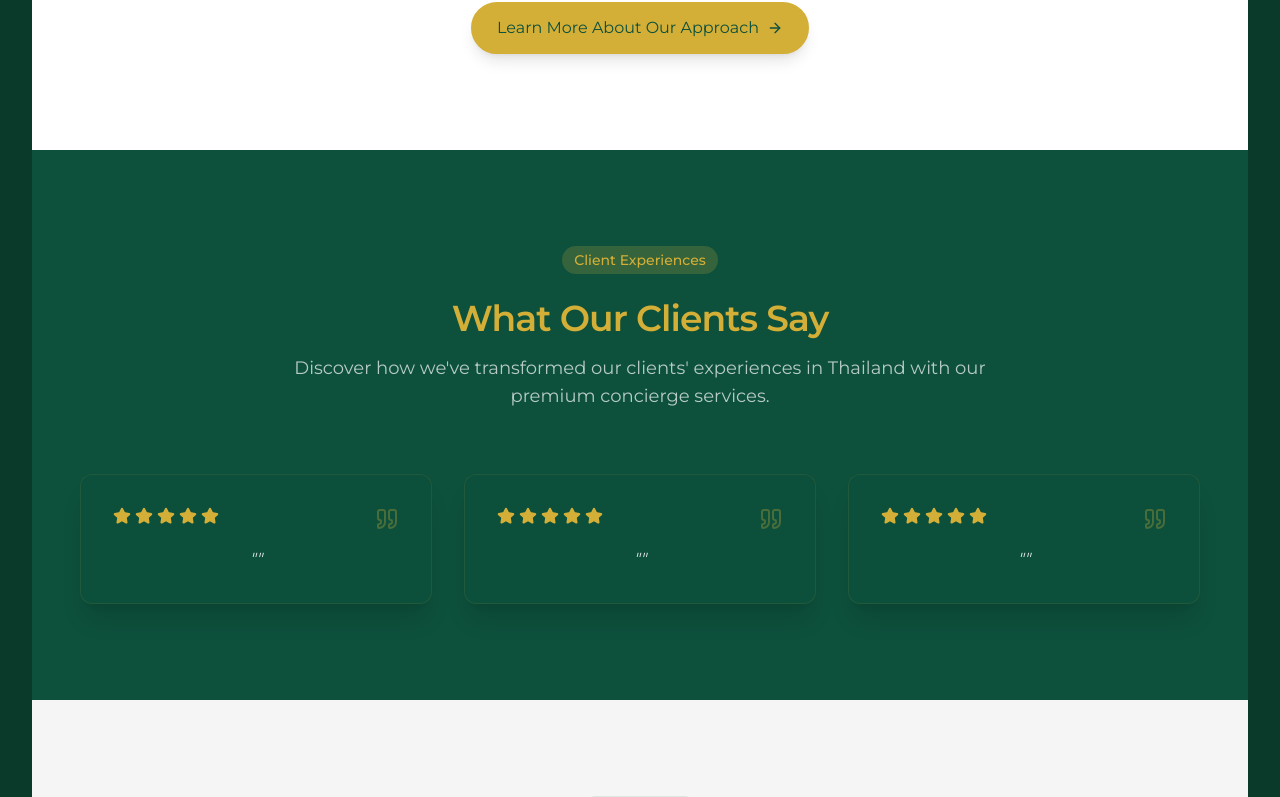
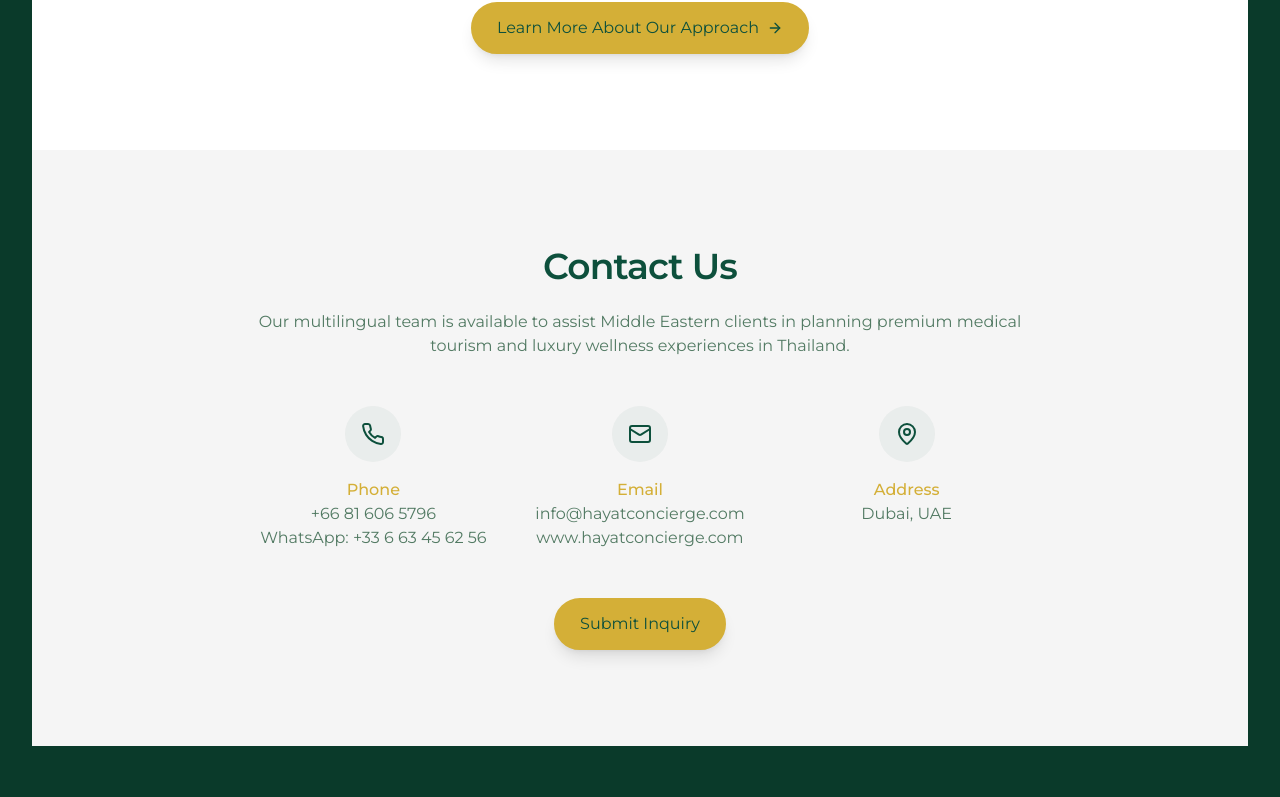
Before and after one commit to camanishgupta/hayat-concierge, a React (Vite) app: page / in a window 1280 px wide. Shown: the part 2296-3093 px from the top of the page. Built offline with nearby package versions, Linux system fonts and the light colour scheme.

Commit message:
Removed testimonials and partners from displaying on homepage

```diff
--- a/src/pages/Index.tsx
+++ b/src/pages/Index.tsx
@@ -16,8 +16,8 @@ const Index = () => {
       <ServicesSection />
       <Suspense fallback={<div className="min-h-[40vh] flex items-center justify-center">Loading...</div>}>
         <AboutSection />
-        <TestimonialsSection />
-        <PartnersSection />
+        {/* <TestimonialsSection />
+        <PartnersSection /> */}
         <ContactSection />
       </Suspense>
     </div>
```
